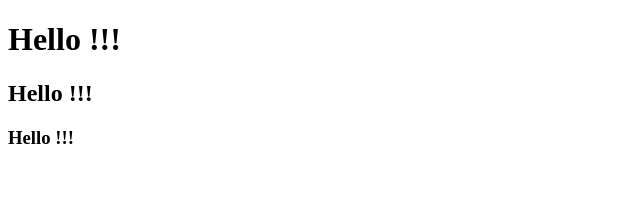
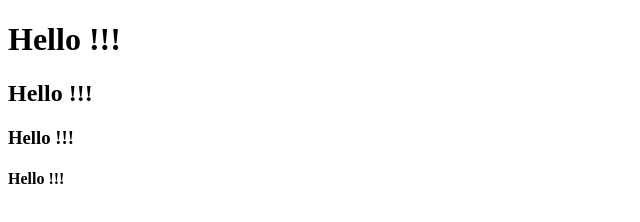
Before and after one commit to DARK4LKI/g_test2, a plain HTML site: page index2.html in a window 1280 px wide. Shown: the full height of the page, 0-640 px from the left. Drawn offline with Linux system fonts and the light colour scheme.

Commit message:
Update index2.html
Edit

```diff
--- a/index2.html
+++ b/index2.html
@@ -10,5 +10,6 @@
     <h1>Hello !!!</h1>
     <h2>Hello !!!</h2>
     <h3>Hello !!!</h3>
+    <h4>Hello !!!</h4>
 </body>
 </html>
```
